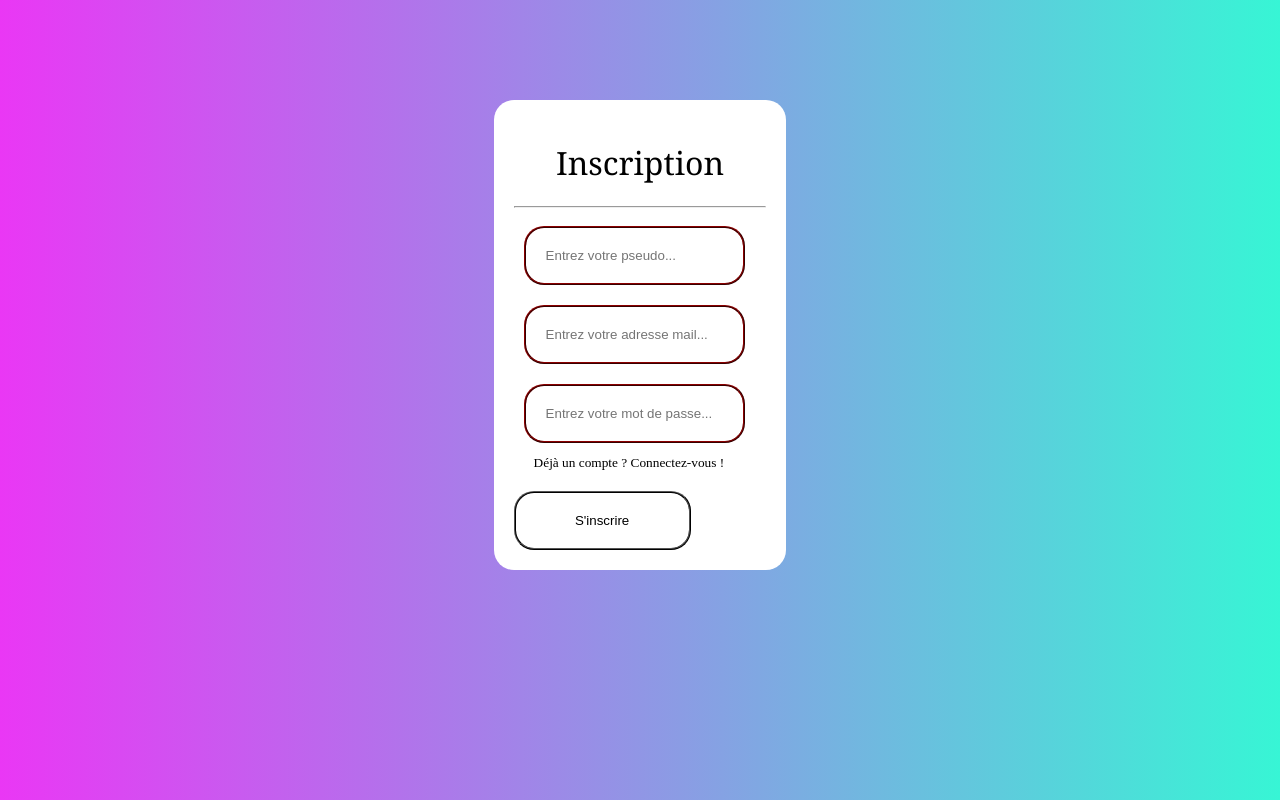
After one commit to d3dpanda/SokoWeb, a PHP site: page /register.php in a window 1280 px wide. The commit adds this page. Run offline with PHP 8.4, Linux system fonts and the light colour scheme.

Commit message:
Add files via upload

```diff
--- /dev/null
+++ b/bdd.php
@@ -0,0 +1,6 @@
+<?php
+    $bdd = new PDO('mysql:host=localhost;dbname=utilisateur', 'd3dpanda', 'Programmingislife_18072003');
+    $test = "CREATE DATABASE `Test`";
+    $sql = "CREATE TABLE User (`id` INT PRIMARY KEY AUTO_INCREMENT, `pseudo` VARCHAR(60), `email` VARCHAR(60), `mdp` VARCHAR(60));  INSERT INTO User (`pseudo`, `email`, `mdp`) VALUES ('test1', 'test1@gmail.com', '1234')";
+    $bdd->exec($sql);
+?>
--- a/login.css
+++ b/login.css
@@ -1,5 +1,6 @@
 body{
-    background-color:#a7270b;
+   /* background-color:#a7270b;*/
+    background: linear-gradient(to right,#EA37F5, #37F5D5);
 }
 
 div#content{
@@ -13,7 +14,7 @@ div#content form{
     background-color: white;
     padding: 20px;
     display: block;
-    width: fit-content;
+    width: 20%;
     border: 1px ridge none;
     border-radius: 20px;
 }
@@ -63,7 +64,7 @@ a{
 input[type="submit"]:hover{
     background-color:#118a0d;
     color:white;
-    border:0.5px ridge #118a0d;
+    border:2px ridge #118a0d;
 }
 
 /* focus */
--- /dev/null
+++ b/register.php
@@ -0,0 +1,26 @@
+<!DOCTYPE html>
+<html lang="en">
+<head>
+    <link rel="stylesheet" href="login.css">
+    <meta charset="UTF-8">
+    <meta name="viewport" content="width=device-width, initial-scale=1.0">
+    <title>SokoWeb</title>
+</head>
+<body>
+    <div id="content">
+        <form action="bdd_register.php" method="post">
+            <h1>Inscription</h1>
+            <hr>
+            <input type="text" name="pseudo" id="pseudoEntry" placeholder="Entrez votre pseudo... ">
+            <br>
+            <input type="text" name="email" id="emailEntry" placeholder="Entrez votre adresse mail...">
+            <br>
+            <input type="password" name="password" id="psswdEntry" placeholder="Entrez votre mot de passe... ">
+            <br>
+            <a href="login.php">Déjà un compte ? Connectez-vous !</a>
+
+            <input type="submit" name="registery" id="connectionBtn" value="S'inscrire">
+        </form>
+    </div>
+</body>
+</html>
```
Also changed, not shown: bdd_register.php (added, +13 -0 lines), login.php (added, +39 -0 lines).
